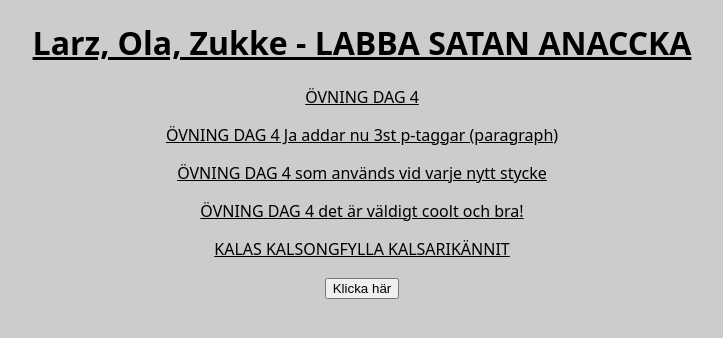
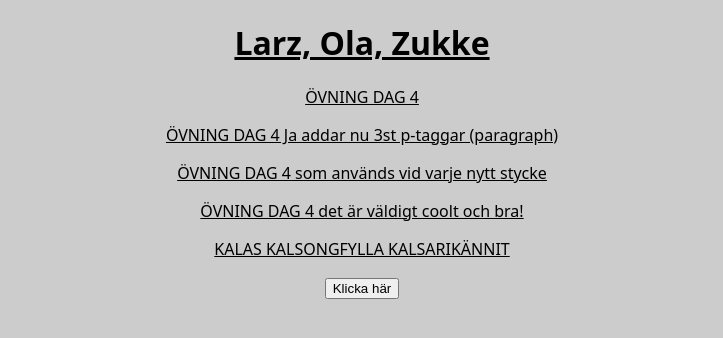
Before and after one commit to Lartzzz/lexicon2026-grupp4-torsdag, a plain HTML site: page index.html in a window 1280 px wide. Shown: the whole page, without its empty margins (278-1001 px from the left). Drawn offline with Linux system fonts and the light colour scheme.

Commit message:
Revert "testar med index"
This reverts commit 0adc4f9c183de77c17c702b71f8deaabd5e384bf.

```diff
--- a/index.html
+++ b/index.html
@@ -6,7 +6,7 @@
   <link rel="stylesheet" href="style.css">
 </head>
 <body>
-  <h1>Larz, Ola, Zukke - LABBA SATAN ANACCKA</h1>
+  <h1>Larz, Ola, Zukke</h1>
   <p>ÖVNING DAG 4</p>
   <p>ÖVNING DAG 4 Ja addar nu 3st p-taggar (paragraph)</p>
   <p>ÖVNING DAG 4 som används vid varje nytt stycke</p>
```
